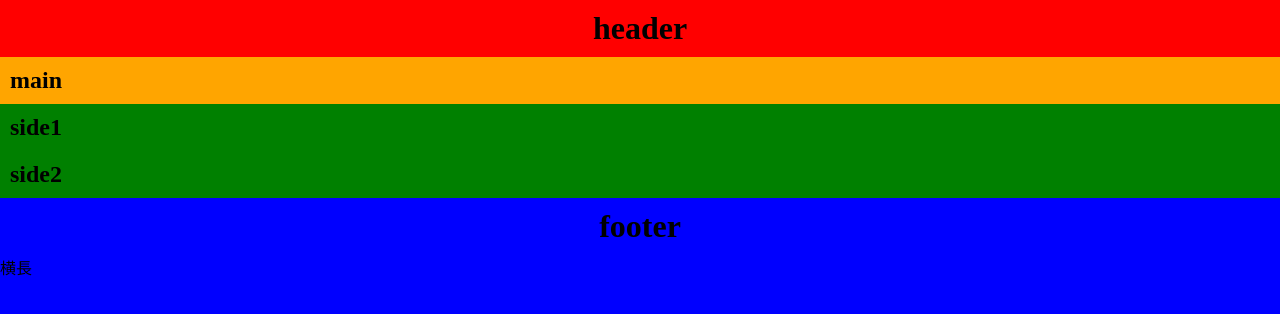
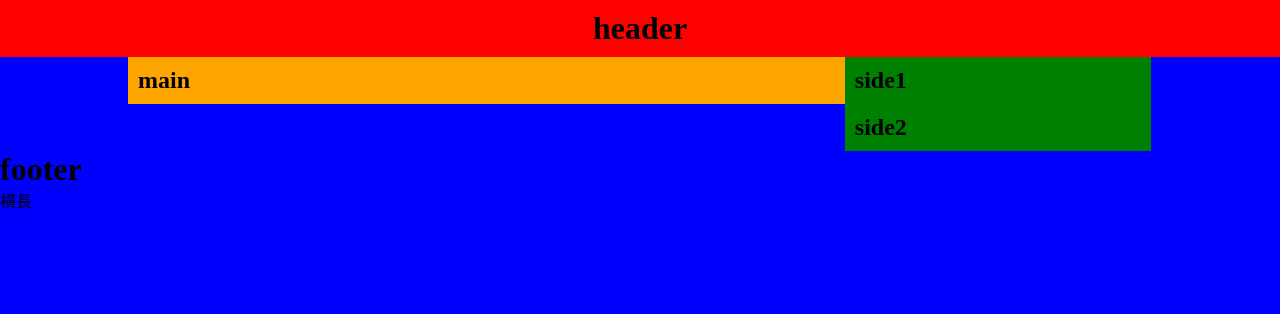
Before and after one commit to atsushi461/web1-10, a plain HTML site: page index.html in a window 1280 px wide. Drawn offline with Linux system fonts and the light colour scheme; a web font is replaced by a local one.

Commit message:
Create default.css

```diff
--- a/css/default.css
+++ b/css/default.css
@@ -16,18 +16,36 @@ header{
   background-color: red;
 }
 section{
+  width: calc(70% - 20px);
+  float:left;
   padding: 10px;
   background-color: orange;
+}
+#side{
+  width: calc(1024px - 718px);
+  float:left;
 }
 aside{
   padding: 10px;
   background-color: green;
+}
+#main:after{
+  content:"";
+  display:block;
+  clear:both;
+}
 }
 footer{
   padding: 10px;
   background-color: blue;
   text-align: center;
 }
+
+@media screen and (min-width:1025px){
+  #main{
+    max-width:1024px;
+    margin: auto;
+  }
 
 @media screen and (max-width:640px){
   aside{
```
